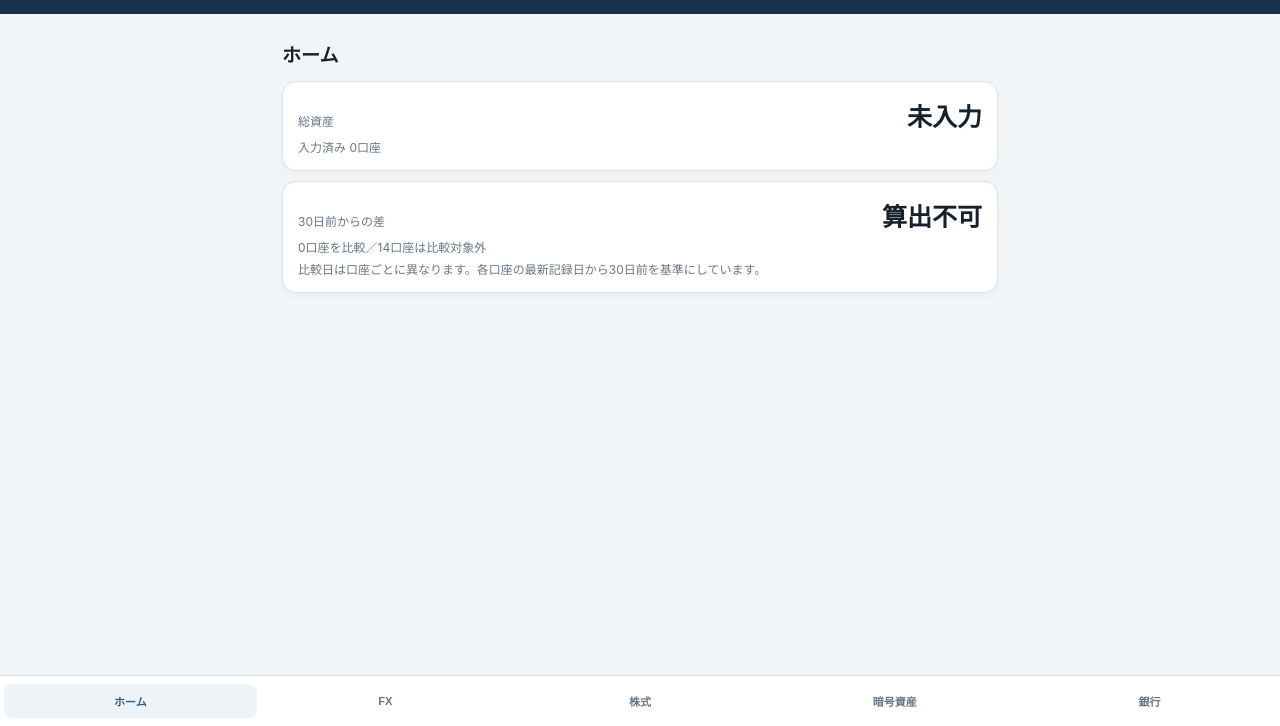
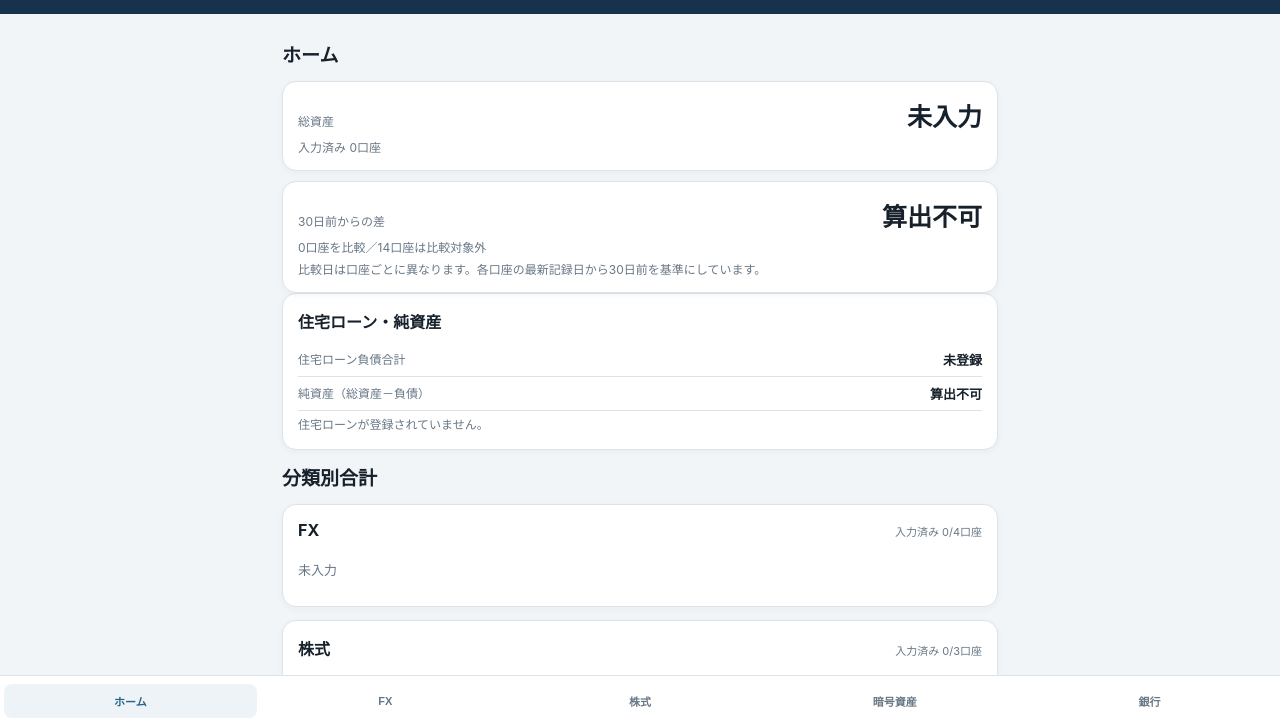
Before and after one commit to youokoio/personal-asset-manager-light, a plain HTML site: page index.html in a window 1280 px wide. Shown: the part 74-800 px from the top of the page. Drawn offline with Linux system fonts and the light colour scheme.

Commit message:
Add loan button and loan script to index.html

```diff
--- a/index.html
+++ b/index.html
@@ -26,6 +26,7 @@
         <button type="button" data-menu-action="open-chart">グラフ</button>
         <button type="button" data-menu-action="open-data">データ管理</button>
         <button type="button" data-menu-action="open-bulk">履歴の一括入力</button>
+        <button type="button" data-menu-action="open-loan">住宅ローン</button>
       </div>
     </div>
   </div>
@@ -46,6 +47,7 @@
 <script src="./js/core.js" defer></script>
 <script src="./js/storage.js" defer></script>
 <script src="./js/calc-fx.js" defer></script>
+<script src="./js/calc-loan.js" defer></script>
 <script src="./js/calc-losscut.js" defer></script>
 <script src="./js/calc-fx-daily.js" defer></script>
 <script src="./js/calc-fx-swap.js" defer></script>
@@ -55,6 +57,7 @@
 <script src="./js/calc-chart.js" defer></script>
 <script src="./js/ui-common.js" defer></script>
 <script src="./js/ui-home.js" defer></script>
+<script src="./js/ui-loan.js" defer></script>
 <script src="./js/ui-losscut.js" defer></script>
 <script src="./js/ui-accounts.js" defer></script>
 <script src="./js/ui-fx-swap.js" defer></script>
```
